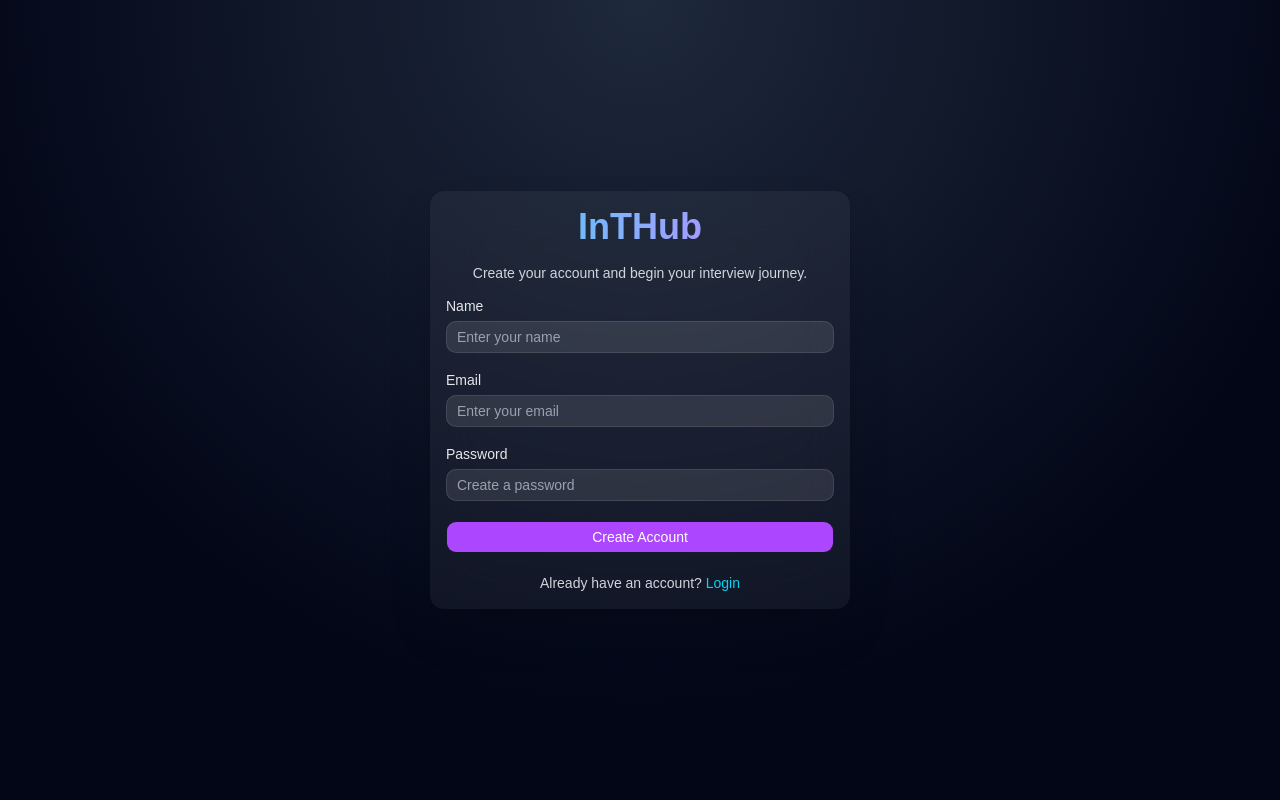
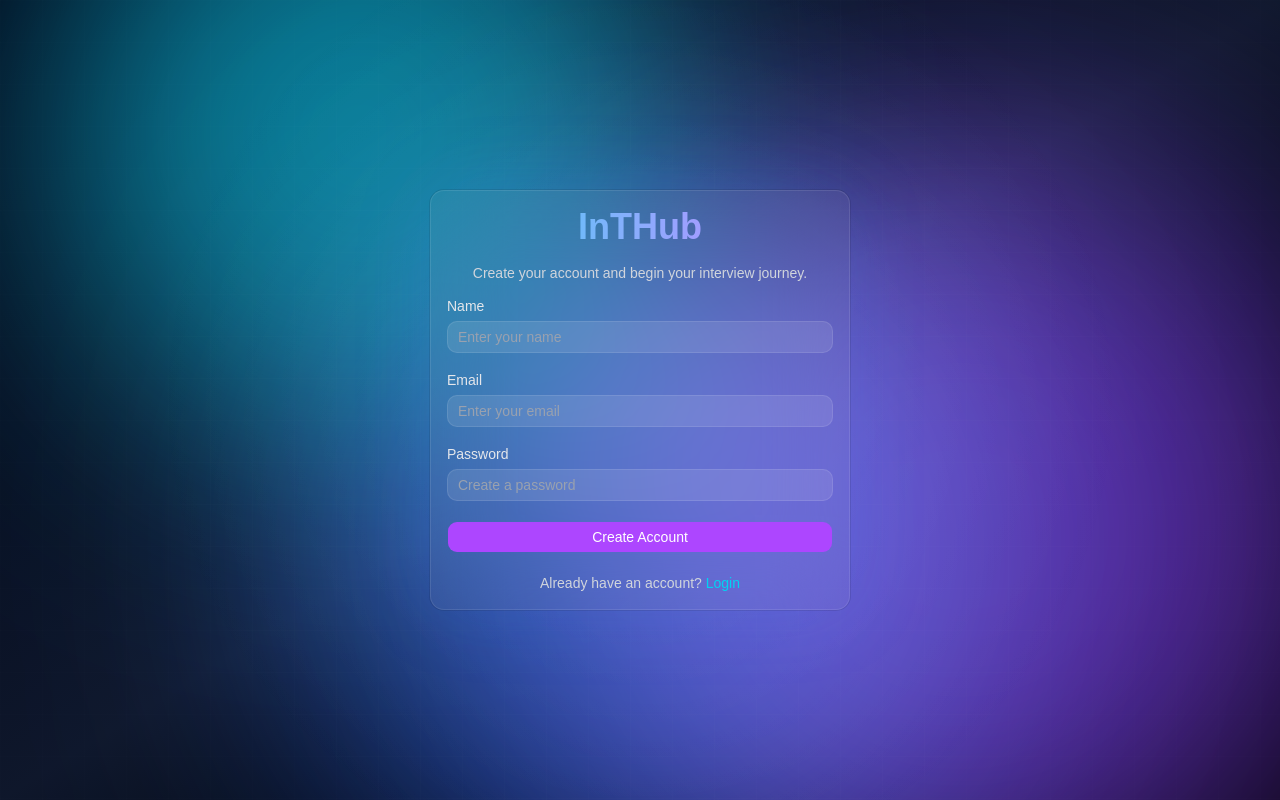
Before and after one commit to deep19x/intHub, a React (Vite) app in the folder client/: page /register in a window 1280 px wide. Built offline with nearby package versions, Linux system fonts and the light colour scheme.

Commit message:
feat:inhance profile register UI

```diff
--- /dev/null
+++ b/client/src/components/AnimatedBackground.jsx
@@ -0,0 +1,31 @@
+function AnimatedBackground() {
+    return (
+        <div className="absolute inset-0 overflow-hidden -z-10 bg-[#020617]">
+
+            {/* Background */}
+            <div className="absolute inset-0 bg-gradient-to-br from-slate-950 via-slate-900 to-black" />
+
+            {/* Aurora */}
+            <div className="aurora aurora-1"></div>
+            <div className="aurora aurora-2"></div>
+            <div className="aurora aurora-3"></div>
+
+            {/* Radial Glow */}
+            <div className="absolute inset-0 bg-[radial-gradient(circle_at_center,rgba(255,255,255,0.05),transparent_65%)]" />
+
+            {/* Grid */}
+            <div
+                className="absolute inset-0 opacity-[0.06]"
+                style={{
+                    backgroundImage: `
+                        linear-gradient(rgba(255,255,255,.15) 1px, transparent 1px),
+                        linear-gradient(90deg, rgba(255,255,255,.15) 1px, transparent 1px)
+                    `,
+                    backgroundSize: "42px 42px",
+                }}
+            />
+        </div>
+    );
+}
+
+export default AnimatedBackground;
--- a/client/src/components/ParticleBackground.jsx
+++ /dev/null
@@ -1,53 +0,0 @@
-import { useEffect, useState } from "react";
-import Particles from "@tsparticles/react";
-import { initParticlesEngine } from "@tsparticles/react";
-import { loadSlim } from "@tsparticles/slim";
-
-function ParticleBackground() {
-  const [init, setInit] = useState(false);
-
-  useEffect(() => {
-    initParticlesEngine(async (engine) => {
-      await loadSlim(engine);
-    }).then(() => {
-      setInit(true);
-    });
-  }, []);
-
-  if (!init) return null;
-
-  return (
-    <Particles
-      id="tsparticles"
-      options={{
-        background: {
-          color: {
-            value: "#020617",
-          },
-        },
-        particles: {
-          number: {
-            value: 80,
-          },
-          color: {
-            value: "#38bdf8",
-          },
-          links: {
-            enable: true,
-            color: "#38bdf8",
-            distance: 150,
-          },
-          move: {
-            enable: true,
-            speed: 1,
-          },
-          size: {
-            value: { min: 1, max: 3 },
-          },
-        },
-      }}
-    />
-  );
-}
-
-export default ParticleBackground;
--- a/client/src/index.css
+++ b/client/src/index.css
@@ -4,6 +4,163 @@
 @import "@fontsource-variable/geist";
 
 @custom-variant dark (&:is(.dark *));
+
+@keyframes aurora-one {
+    0% {
+        transform: translate(0,0) scale(1);
+    }
+    50% {
+        transform: translate(120px,60px) scale(1.15);
+    }
+    100% {
+        transform: translate(0,0) scale(1);
+    }
+}
+
+@keyframes aurora-two {
+    0% {
+        transform: translate(0,0) scale(1);
+    }
+    50% {
+        transform: translate(-150px,-80px) scale(1.2);
+    }
+    100% {
+        transform: translate(0,0) scale(1);
+    }
+}
+
+@keyframes aurora-three {
+    0% {
+        transform: translate(0,0) scale(1);
+    }
+    50% {
+        transform: translate(70px,-120px) scale(1.1);
+    }
+    100% {
+        transform: translate(0,0) scale(1);
+    }
+}
+
+.animate-aurora-one{
+    animation:aurora-one 14s ease-in-out infinite;
+}
+
+.animate-aurora-two{
+    animation:aurora-two 18s ease-in-out infinite;
+}
+
+.animate-aurora-three{
+    animation:aurora-three 16s ease-in-out infinite;
+}
+
+/* ---------- Aurora ---------- */
+
+.aurora {
+    position: absolute;
+    border-radius: 9999px;
+    filter: blur(120px);
+    opacity: .65;
+    mix-blend-mode: screen;
+}
+
+.aurora-1{
+    width:600px;
+    height:600px;
+    background:#06b6d4;
+    top:-180px;
+    left:-120px;
+    animation:aurora1 14s ease-in-out infinite alternate;
+}
+
+.aurora-2{
+    width:700px;
+    height:700px;
+    background:#7c3aed;
+    top:10%;
+    right:-220px;
+    animation:aurora2 18s ease-in-out infinite alternate;
+}
+
+.aurora-3{
+    width:650px;
+    height:650px;
+    background:#2563eb;
+    bottom:-220px;
+    left:30%;
+    animation:aurora3 16s ease-in-out infinite alternate;
+}
+
+@keyframes aurora1{
+
+    0%{
+        transform:translate(0,0) scale(1);
+    }
+
+    25%{
+        transform:translate(120px,80px) scale(1.2);
+    }
+
+    50%{
+        transform:translate(220px,-30px) scale(.9);
+    }
+
+    75%{
+        transform:translate(100px,150px) scale(1.15);
+    }
+
+    100%{
+        transform:translate(0,0) scale(1);
+    }
+
+}
+
+@keyframes aurora2{
+
+    0%{
+        transform:translate(0,0) scale(1);
+    }
+
+    25%{
+        transform:translate(-180px,120px) scale(1.1);
+    }
+
+    50%{
+        transform:translate(-280px,-80px) scale(1.25);
+    }
+
+    75%{
+        transform:translate(-120px,160px) scale(.95);
+    }
+
+    100%{
+        transform:translate(0,0) scale(1);
+    }
+
+}
+
+@keyframes aurora3{
+
+    0%{
+        transform:translate(0,0) scale(1);
+    }
+
+    25%{
+        transform:translate(-120px,-120px) scale(1.15);
+    }
+
+    50%{
+        transform:translate(120px,-220px) scale(.9);
+    }
+
+    75%{
+        transform:translate(220px,-80px) scale(1.2);
+    }
+
+    100%{
+        transform:translate(0,0) scale(1);
+    }
+
+}
 
 @theme inline {
     --font-heading: var(--font-sans);
--- a/client/src/pages/Register.jsx
+++ b/client/src/pages/Register.jsx
@@ -1,6 +1,7 @@
 import { useState } from "react";
 import { register } from "../api/authapi";
-import { useNavigate,Link } from "react-router-dom";
+import { useNavigate, Link } from "react-router-dom";
+import AnimatedBackground from "../components/AnimatedBackground";
 
 import {
     Card,
@@ -27,15 +28,16 @@ function Register() {
 
         try {
             setLoading(true);
+
             await register({
                 name,
                 email,
-                password
+                password,
             });
 
             alert("Registration Successful");
 
-            navigate('/login');
+            navigate("/login");
         } catch (error) {
             console.log(error);
             alert(error.response?.data?.message || "Registration Failed");
@@ -45,19 +47,14 @@ function Register() {
     };
 
     return (
-        <div className="relative flex min-h-screen items-center justify-center overflow-hidden bg-slate-950">
-            {/* Background Glows */}
-            <div className="absolute -top-40 -left-40 h-96 w-96 rounded-full bg-cyan-500 opacity-20 blur-3xl"></div>
+        <div className="relative flex min-h-screen items-center justify-center overflow-hidden">
 
-            <div className="absolute -bottom-40 -right-40 h-96 w-96 rounded-full bg-purple-600 opacity-20 blur-3xl"></div>
+            <AnimatedBackground />
 
-            <div className="absolute top-1/3 left-1/2 h-72 w-72 -translate-x-1/2 rounded-full bg-blue-500 opacity-10 blur-3xl"></div>
+            <Card className="relative z-10 w-105 border border-white/10 bg-white/5 text-white backdrop-blur-2xl shadow-[0_0_80px_rgba(59,130,246,.15)] transition-all duration-500 hover:scale-[1.01]">
 
-            <div className="absolute inset-0 bg-[radial-gradient(circle_at_top,#1e293b_0%,#020617_70%)]"></div>
+                <CardHeader className="space-y-3 text-center">
 
-            {/* Register Card */}
-            <Card className="relative z-10 w-105 border-white/10 bg-white/5 text-white backdrop-blur-xl shadow-2xl">
-                <CardHeader className="space-y-3 text-center">
                     <CardTitle className="bg-linear-to-r from-cyan-400 to-purple-400 bg-clip-text text-4xl font-bold text-transparent">
                         InTHub
                     </CardTitle>
@@ -65,11 +62,15 @@ function Register() {
                     <CardDescription className="text-gray-300">
                         Create your account and begin your interview journey.
                     </CardDescription>
+
                 </CardHeader>
 
                 <CardContent>
+
                     <form onSubmit={handleSubmit} className="space-y-5">
+
                         <div className="space-y-2">
+
                             <Label className="text-gray-200">
                                 Name
                             </Label>
@@ -81,9 +82,11 @@ function Register() {
                                 onChange={(e) => setName(e.target.value)}
                                 className="border-white/10 bg-white/10 text-white placeholder:text-gray-400"
                             />
+
                         </div>
 
                         <div className="space-y-2">
+
                             <Label className="text-gray-200">
                                 Email
                             </Label>
@@ -95,9 +98,11 @@ function Register() {
                                 onChange={(e) => setEmail(e.target.value)}
                                 className="border-white/10 bg-white/10 text-white placeholder:text-gray-400"
                             />
+
                         </div>
 
                         <div className="space-y-2">
+
                             <Label className="text-gray-200">
                                 Password
                             </Label>
@@ -109,28 +114,33 @@ function Register() {
                                 onChange={(e) => setPassword(e.target.value)}
                                 className="border-white/10 bg-white/10 text-white placeholder:text-gray-400"
                             />
+
                         </div>
 
                         <Button
                             type="submit"
+                            disabled={loading}
                             className="w-full bg-purple-500 text-white hover:bg-purple-400"
-                            disabled={loading}
                         >
-                            {loading ? "Creating Account" : "Create Account"}
+                            {loading ? "Creating Account..." : "Create Account"}
                         </Button>
 
                         <p className="text-center text-sm text-gray-300">
                             Already have an account?{" "}
                             <Link
                                 to="/login"
-                                className="text-cyan-400 hover:text-cyan-300"
+                                className="font-medium text-cyan-400 transition hover:text-cyan-300"
                             >
                                 Login
                             </Link>
                         </p>
+
                     </form>
+
                 </CardContent>
+
             </Card>
+
         </div>
     );
 }
```
Also changed, not shown: client/src/pages/Login.jsx (+30 -26 lines).
